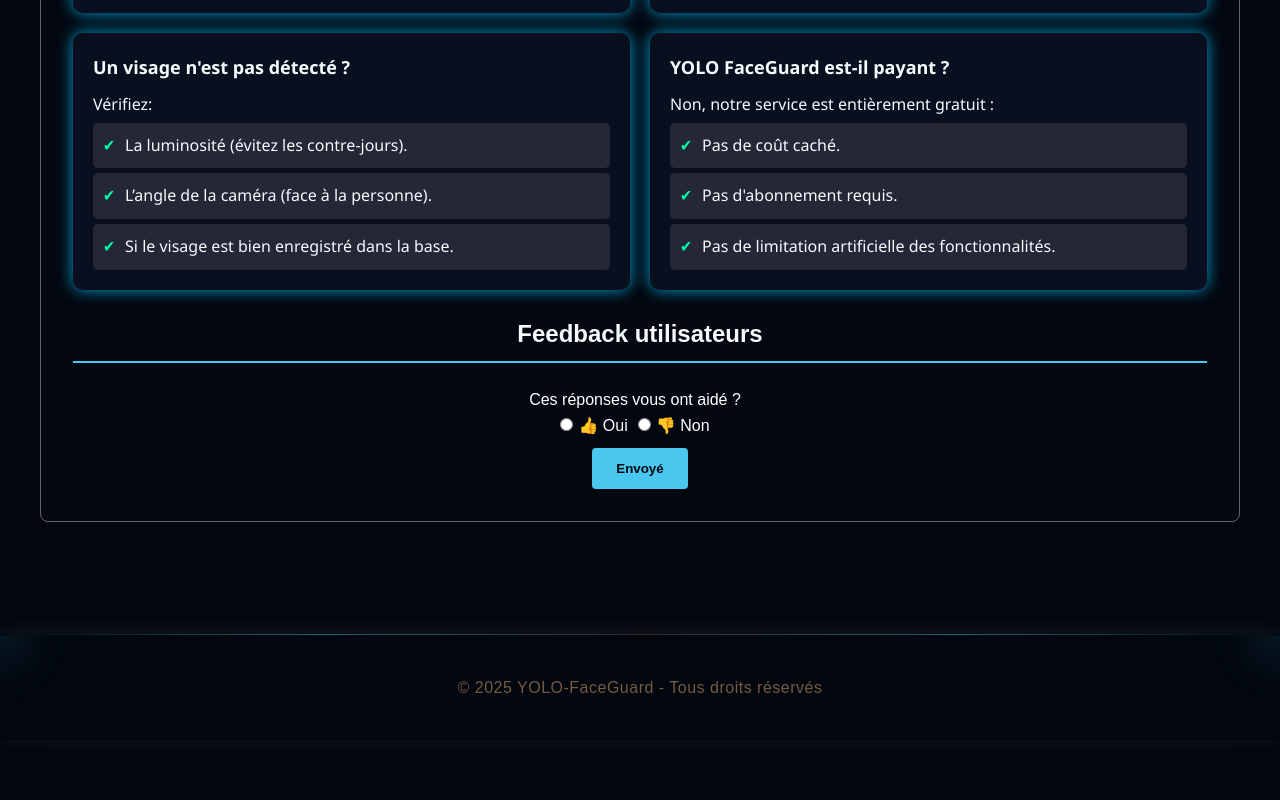
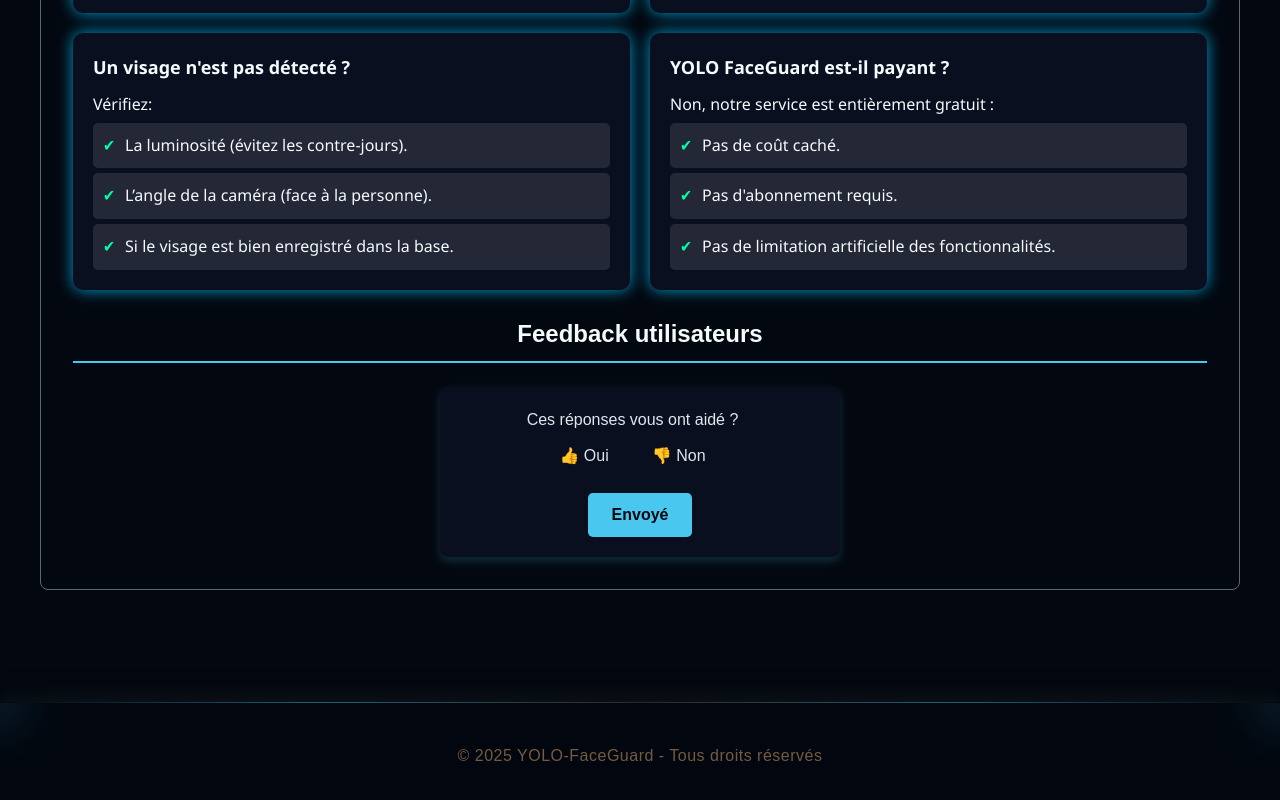
Before and after one commit to MissaouiYassine1/YOLO-FaceGuard, a React (Vite) app in the folder frontend/: page /FAQ in a window 1280 px wide. Shown: the part 1297-2097 px from the top of the page. Before the commit the page ends 2037 px from the top, so only its background shows below. Built offline with nearby package versions, Linux system fonts and the light colour scheme.

Commit message:
Améliorer le CSS de la partie feedback

```diff
--- a/frontend/src/assets/styles/FAQ.css
+++ b/frontend/src/assets/styles/FAQ.css
@@ -77,3 +77,78 @@
     }
 
 }
+
+/***********FEEDBACK*************/
+.feedback-container {
+    background-color: #0a0f1f; /* Fond foncé pour s'aligner avec le footer */
+    padding: 20px;
+    border-radius: 8px;
+    text-align: center;
+    max-width: 400px;
+    margin: auto;
+    box-shadow: 0 4px 10px rgba(74, 199, 239, 0.2);
+}
+
+/* Style des labels */
+.feedback-container label {
+    font-size: 1rem;
+    color: #e0e6ed;
+    margin-right: 15px;
+    font-weight: 500;
+    cursor: pointer;
+}
+
+/* Custom radio buttons */
+input[type="radio"] {
+    display: none; /* Masquer le bouton natif */
+}
+
+input[type="radio"] + label {
+    display: inline-flex;
+    align-items: center;
+    gap: 8px;
+    padding: 8px 12px;
+    border-radius: 20px;
+    border: 2px solid transparent;
+    transition: all 0.3s ease;
+}
+
+/* Effet de sélection */
+input[type="radio"]:checked + label {
+    background-color: rgba(74, 199, 239, 0.2);
+    border-color: #4ac7ef;
+    box-shadow: 0 0 8px rgba(74, 199, 239, 0.5);
+}
+
+/* Animation au survol */
+input[type="radio"] + label:hover {
+    transform: scale(1.05);
+    transition: all 0.2s ease-in-out;
+}
+
+/* Icônes emoji avec effet */
+label[for="oui"], label[for="non"] {
+    font-size: 1.2rem;
+}
+
+/* Bouton d'envoi stylisé */
+button {
+    display: inline-block;
+    background-color: #4ac7ef;
+    color: #030810; /* Texte sur bouton */
+    padding: 0.8rem 1.5rem;
+    border-radius: 5px;
+    text-decoration: none;
+    font-weight: bold;
+    transition: all 0.3s ease;
+    border: none;
+    cursor: pointer;
+    margin-top: 15px;
+    font-size: 1rem;
+}
+
+button:hover {
+    background-color: #3ab0d6;
+    transform: translateY(-2px);
+    box-shadow: 0 4px 10px rgba(0, 0, 0, 0.3);
+}
```
